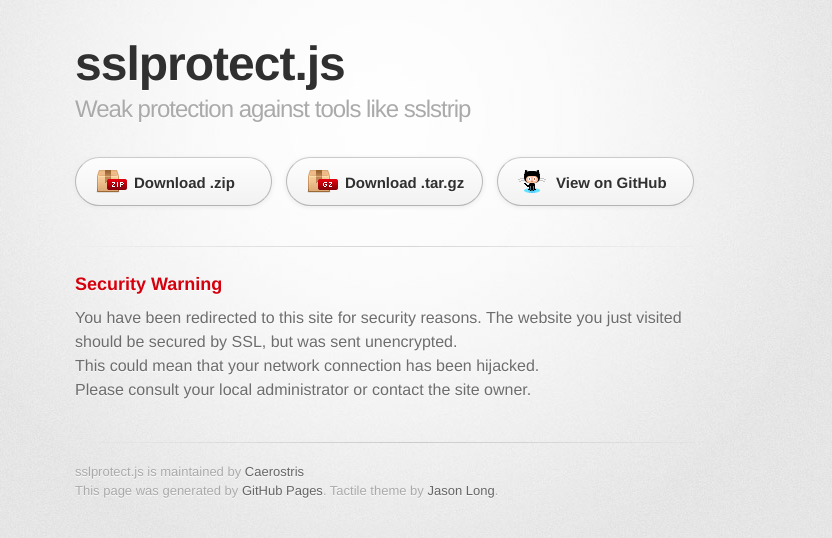
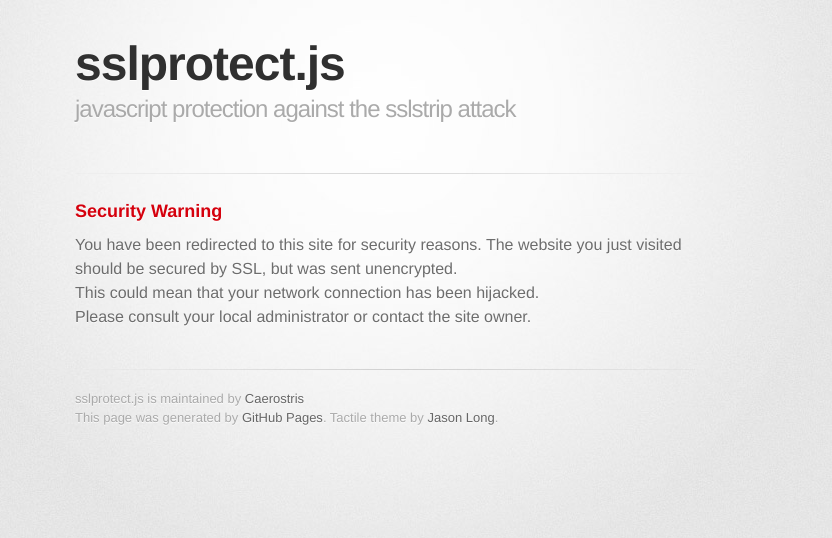
Before and after one commit to Caerostris/sslprotect.js, a plain HTML site: page index.html in a window 1280 px wide. Shown: the whole page, without its empty margins (255-1087 px from the left). Drawn offline with Linux system fonts and the light colour scheme; a web font is replaced by a local one.

Commit message:
change layout

```diff
--- a/index.html
+++ b/index.html
@@ -19,14 +19,8 @@
 
         <header>
           <h1>sslprotect.js</h1>
-          <h2>Weak protection against tools like sslstrip</h2>
+          <h2>javascript protection against the sslstrip attack</h2>
         </header>
-
-        <section id="downloads" class="clearfix">
-          <a href="https://github.com/Caerostris/sslprotect.js/zipball/master" id="download-zip" class="button"><span>Download .zip</span></a>
-          <a href="https://github.com/Caerostris/sslprotect.js/tarball/master" id="download-tar-gz" class="button"><span>Download .tar.gz</span></a>
-          <a href="https://github.com/Caerostris/sslprotect.js" id="view-on-github" class="button"><span>View on GitHub</span></a>
-        </section>
 
         <hr>
 
```
